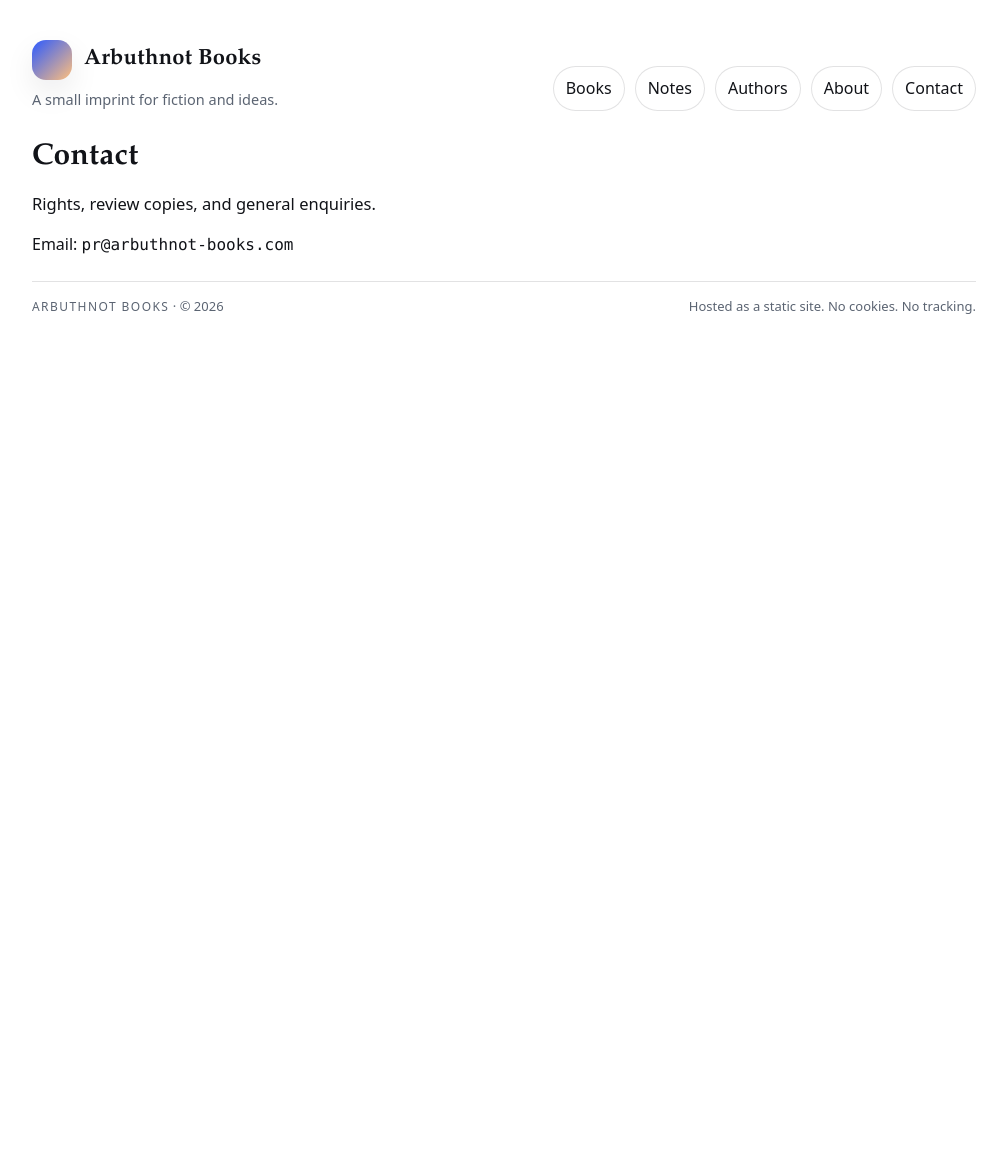
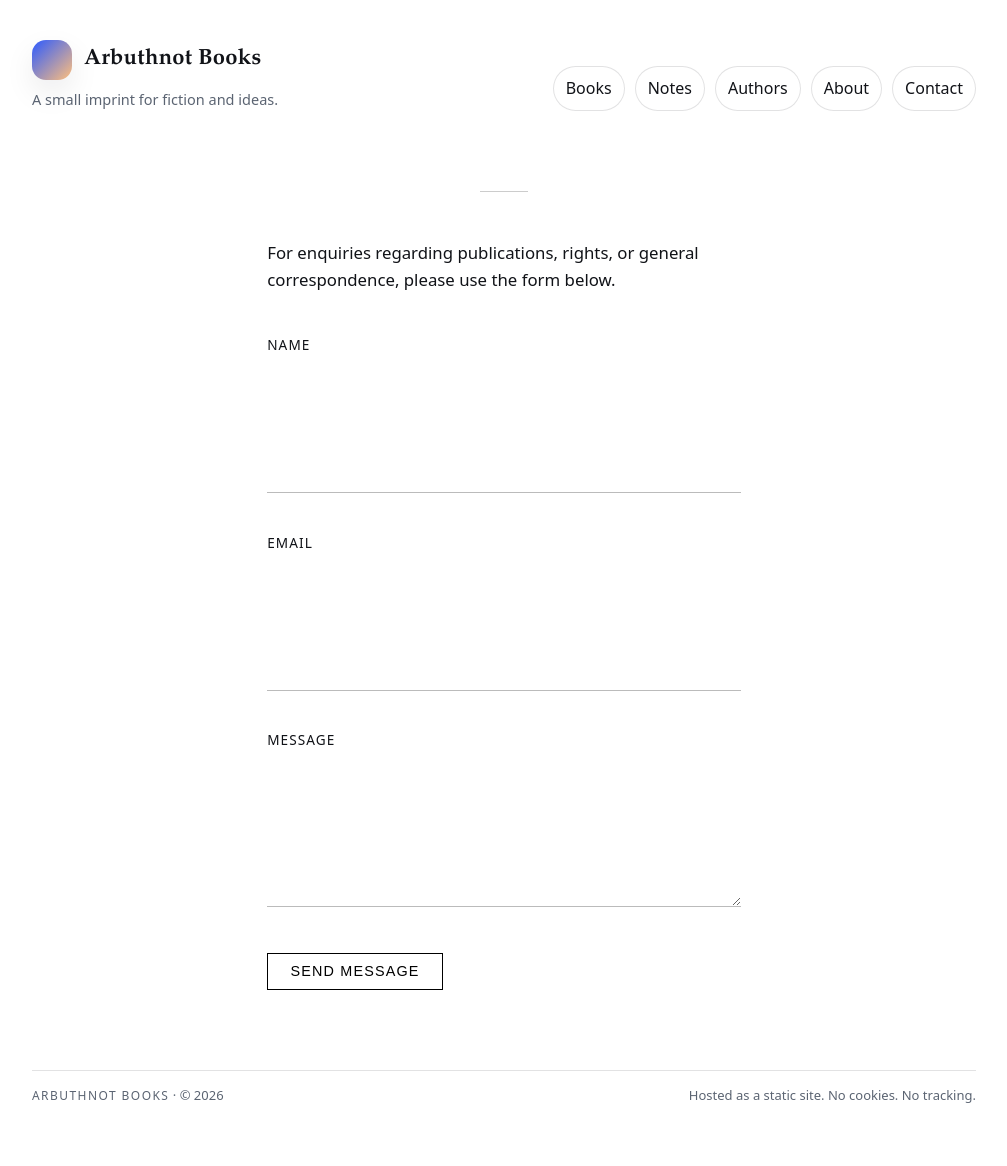
Before and after one commit to eamonnvi/Arbuthnot-Books, a Jekyll site: the page built from contact.md, in a window 1280 px wide. Shown: the whole page, without its empty margins (136-1143 px from the left). Built offline with Jekyll 4.4.1, drawn with Linux system fonts in a browser that asks for light colours; before the commit the page ends 900 px from its top, so only the background shows below that.

Commit message:
Honeypot contact form.

```diff
--- a/_sass/base.scss
+++ b/_sass/base.scss
@@ -324,3 +324,93 @@ h2{ font-size: 22px; margin: 0 0 10px; }
 .book-list__lede {
   margin-top: 0.2rem;
 }
+
+.contact-wrapper::before {
+  content: "";
+  display: block;
+  width: 3rem;
+  height: 1px;
+  background: #ccc;
+  margin: 0 auto 3rem auto;
+}
+
+.contact-wrapper {
+  max-width: 32rem;
+  margin: 5rem auto;
+  padding: 0 1.2rem;
+}
+
+.contact-intro {
+  font-size: 1.05rem;
+  line-height: 1.6;
+  margin-bottom: 2.5rem;
+}
+
+.contact-form .field {
+  margin-bottom: 2.4rem;
+}
+
+.contact-form label {
+  display: block;
+  font-size: 0.85rem;
+  letter-spacing: 0.08em;
+  text-transform: uppercase;
+  margin-bottom: 0.6rem;
+}
+
+.contact-form input,
+.contact-form textarea {
+  width: 100%;
+  border: none;
+  border-bottom: 1px solid #bbb;
+  padding: 0.4rem 0;
+  font-family: inherit;
+  font-size: 1rem;
+  background: transparent;
+  min-height: 8rem
+}
+
+.contact-form input:focus,
+.contact-form textarea:focus {
+  outline: none;
+  border-bottom: 1px solid #000;
+}
+
+.contact-submit {
+  background: none;
+  border: 1px solid #000;
+  padding: 0.6rem 1.4rem;
+  font-size: 0.9rem;
+  letter-spacing: 0.08em;
+  text-transform: uppercase;
+  cursor: pointer;
+  transition: all 0.2s ease;
+}
+
+.contact-submit:hover {
+  background: #000;
+  color: #fff;
+}
+
+.hidden {
+  display: none;
+}
+
+.contact-thanks {
+  text-align: center;
+  margin-top: 6rem;
+}
+
+.thanks-line {
+  font-size: 1.2rem;
+  margin-bottom: 2rem;
+}
+
+.thanks-return a {
+  text-decoration: none;
+  border-bottom: 1px solid #bbb;
+}
+
+.thanks-return a:hover {
+  border-bottom: 1px solid #000;
+}
--- a/contact.md
+++ b/contact.md
@@ -1,6 +1,51 @@
 ---
+layout: default
 title: Contact
-lede: Rights, review copies, and general enquiries.
+permalink: /contact/
 ---
 
-Email: <span class="mono">pr@arbuthnot-books.com</span>
+<div class="contact-wrapper">
+
+  <p class="contact-intro">
+    For enquiries regarding publications, rights, or general correspondence,
+    please use the form below.
+  </p>
+
+  <form name="contact"
+        method="POST"
+        data-netlify="true"
+        netlify-honeypot="bot-field"
+        action="/contact/thank-you/"
+        class="contact-form">
+
+    <input type="hidden" name="form-name" value="contact">
+    <input type="hidden" name="redirect" value="/contact/thank-you/">
+
+    <p class="hidden">
+      <label>Don’t fill this out:
+        <input name="bot-field">
+      </label>
+    </p>
+
+    <div class="field">
+      <label for="name">Name</label>
+      <input type="text" id="name" name="name" required>
+    </div>
+
+    <div class="field">
+      <label for="email">Email</label>
+      <input type="email" id="email" name="email" required>
+    </div>
+
+    <div class="field">
+      <label for="message">Message</label>
+      <textarea id="message" name="message" rows="6" required></textarea>
+    </div>
+
+    <button type="submit" class="contact-submit">
+      Send message
+    </button>
+
+  </form>
+
+</div>
```
Also changed, not shown: contact/thank-you.md (added, +21 -0 lines).
